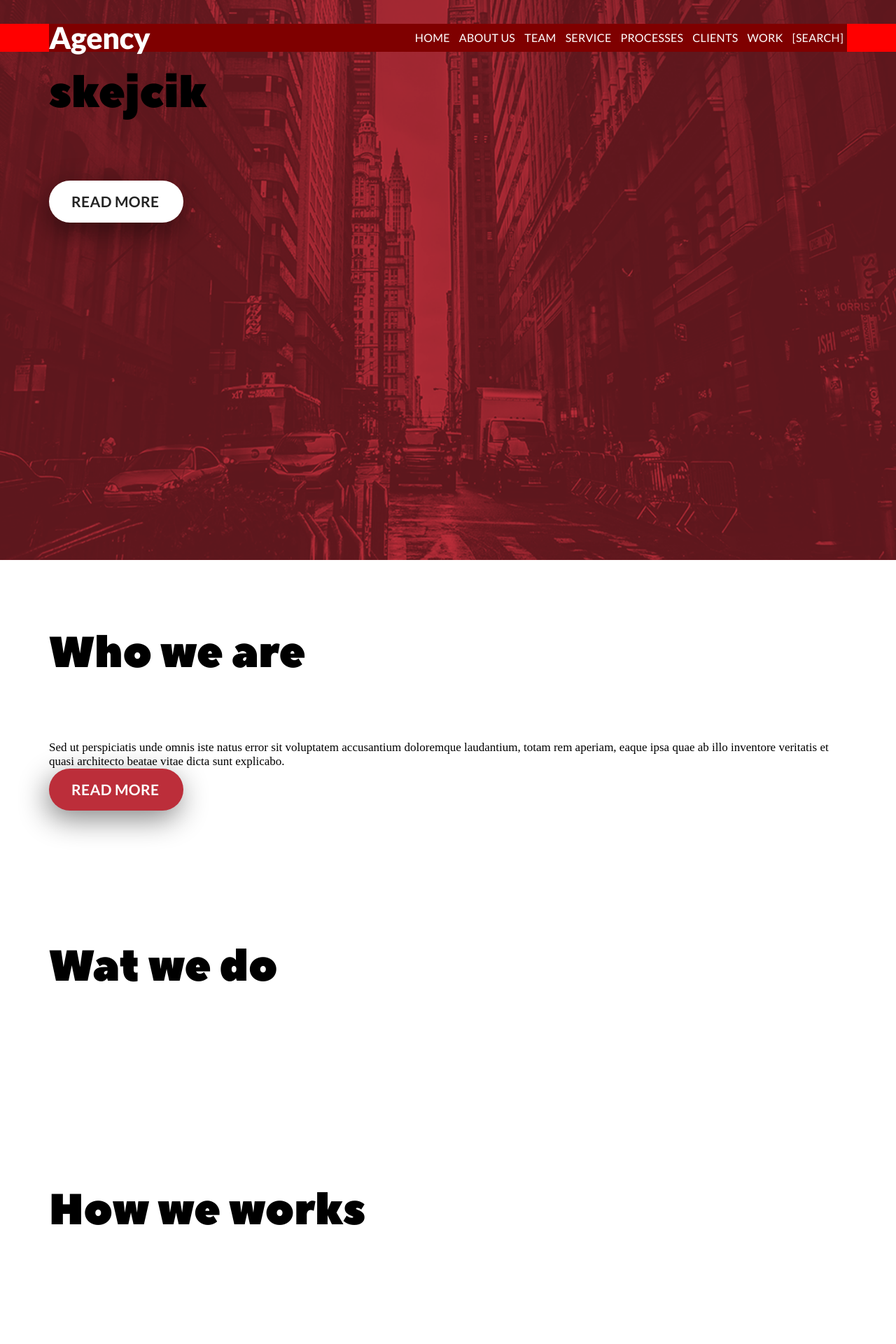
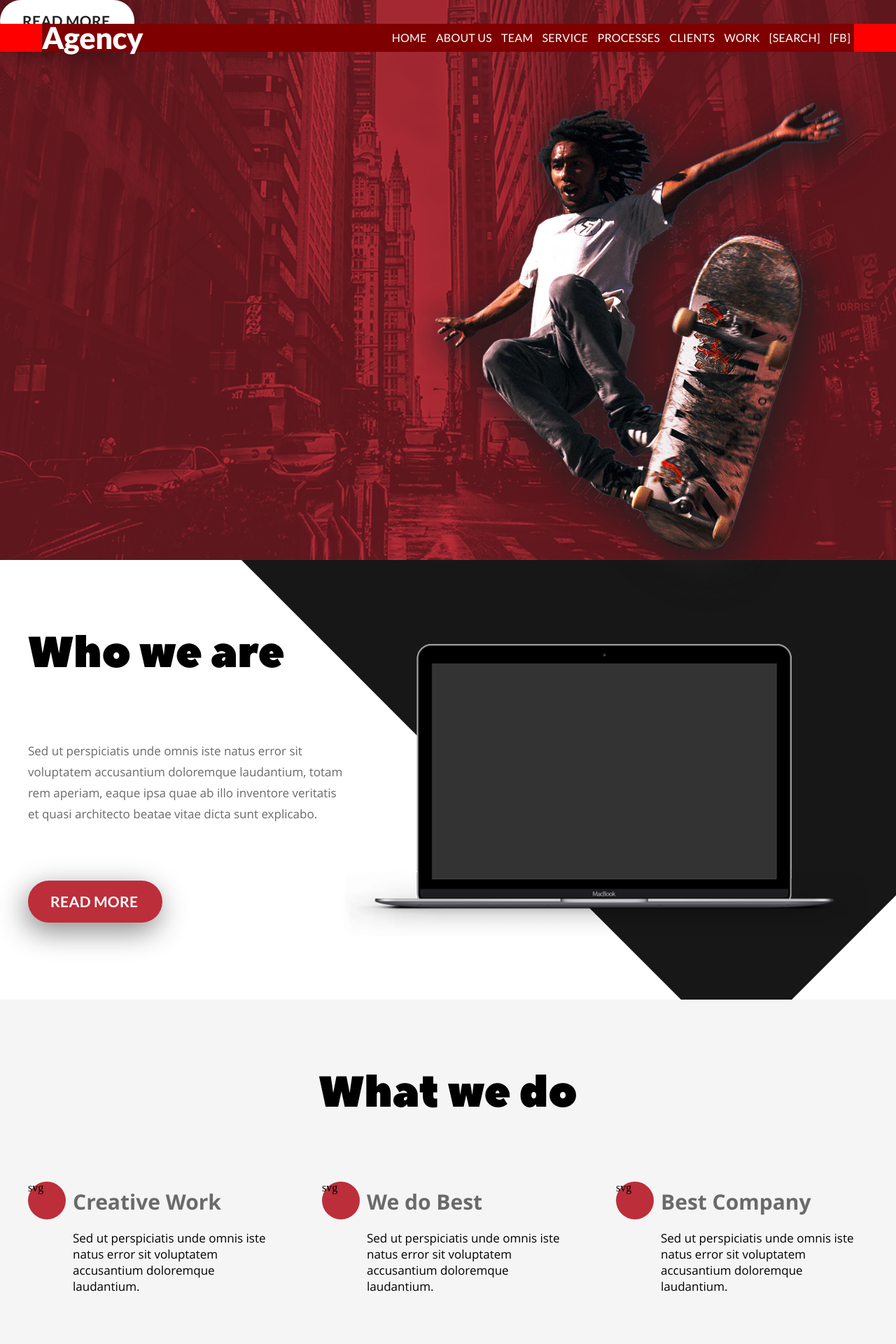
Before and after one commit to andfra1/wwdc37, a PHP site: page / in a window 1280 px wide. Shown: the top 1920 px of the page at 70% size. Run offline with PHP 8.4, Linux system fonts and the light colour scheme.

Commit message:
updated intro, section1, section2, footer

```diff
--- a/dist/css/main.css
+++ b/dist/css/main.css
@@ -6,6 +6,8 @@
   -moz-box-sizing: border-box;
   box-sizing: border-box;
   -webkit-text-size-adjust: 100%;
+  text-rendering: optimizeLegibility;
+  -webkit-font-smoothing: antialiased;
   font-size: 16px;
   font-weight: 400; }
 
@@ -105,7 +107,8 @@
   background-color: red;
   z-index: 666; }
   header .wrapper {
-    max-width: 1200px; }
+    max-width: 1600px;
+    padding: 0 60px; }
     header .wrapper .content {
       display: -webkit-box;
       display: -webkit-flex;
@@ -188,6 +191,26 @@
       height: 100%;
       position: relative; }
 
+.intro {
+  position: absolute;
+  top: 0;
+  left: 0;
+  width: 100%;
+  height: 100%; }
+  .intro__image {
+    position: absolute;
+    top: 61%;
+    right: 0;
+    -webkit-transform: translate(0, -50%);
+    -moz-transform: translate(0, -50%);
+    -ms-transform: translate(0, -50%);
+    -o-transform: translate(0, -50%);
+    transform: translate(0, -50%);
+    width: 867px;
+    max-width: 55%;
+    height: auto;
+    z-index: 2; }
+
 .btn {
   position: relative;
   display: block;
@@ -195,6 +218,7 @@
   height: 100%;
   position: relative;
   width: 192px;
+  height: auto;
   -webkit-box-shadow: -4px 12px 40px rgba(0, 1, 1, 0.47);
   -moz-box-shadow: -4px 12px 40px rgba(0, 1, 1, 0.47);
   box-shadow: -4px 12px 40px rgba(0, 1, 1, 0.47);
@@ -261,10 +285,91 @@
   background-image: url("../../img/bg.png");
   height: 100vh; }
 
-.category6__header {
+.content.category1 {
+  font-size: 0; }
+  .content.category1:before {
+    content: '';
+    position: absolute;
+    display: block;
+    width: 1000px;
+    height: 1000px;
+    background-color: #171717;
+    -webkit-transform: rotate(45deg);
+    -moz-transform: rotate(45deg);
+    -ms-transform: rotate(45deg);
+    -o-transform: rotate(45deg);
+    transform: rotate(45deg);
+    top: -590px;
+    left: 43%; }
+  .content.category1 .content__item {
+    position: relative;
+    font-size: 0;
+    display: inline-block; }
+    .content.category1 .content__item:first-of-type {
+      max-width: 450px;
+      vertical-align: top; }
+    .content.category1 .content__item:last-of-type {
+      max-width: 750px;
+      vertical-align: bottom; }
+    .content.category1 .content__item > .btn {
+      margin-top: 80px; }
+    .content.category1 .content__itemImage.imageSection1 {
+      width: 757px;
+      max-width: 100%;
+      height: auto;
+      margin-top: 30px; }
+
+.content.category2 h1 {
   text-align: center; }
 
-.contact {
+.content.category2 .box {
+  -webkit-box-pack: justify;
+  -webkit-justify-content: space-between;
+  -moz-box-pack: justify;
+  -ms-flex-pack: justify;
+  justify-content: space-between;
+  margin: -70px 0; }
+  .content.category2 .box__item {
+    padding-left: 64px;
+    margin: 80px 0;
+    width: 30%;
+    min-width: 300px; }
+    .content.category2 .box__itemIcon {
+      top: -8px;
+      left: 0;
+      height: 54px;
+      width: 54px;
+      -webkit-border-radius: 50%;
+      -moz-border-radius: 50%;
+      border-radius: 50%;
+      background-color: #bc2e3a; }
+    .content.category2 .box__itemName {
+      font-size: 30px;
+      color: #6a6a6a; }
+
+.section--footer {
+  background-repeat: no-repeat;
+  background-position: center center;
+  -moz-background-size: cover;
+  background-size: cover;
+  background-image: url("../../img/footerbg.png"); }
+  .section--footer:before {
+    content: '';
+    position: absolute;
+    display: block;
+    top: 0;
+    left: 0;
+    width: 100%;
+    height: 100%;
+    background-color: rgba(0, 0, 0, 0.9); }
+
+.content.category6 {
+  color: #fff; }
+  .content.category6 h1 {
+    text-align: center;
+    color: #6a6a6a; }
+
+.box {
   font-size: 0;
   display: -webkit-box;
   display: -webkit-flex;
@@ -280,31 +385,31 @@
   -webkit-flex-wrap: wrap;
   -ms-flex-wrap: wrap;
   flex-wrap: wrap; }
-  .contact__item {
+  .box__item {
     padding-left: 54px;
     position: relative;
     display: inline-block;
     margin: 15px; }
-    .contact__itemIcon {
+    .box__itemIcon {
       position: absolute;
       top: 0;
       left: 0;
       height: 100%;
       width: 54px;
       display: block; }
-    .contact__itemName, .contact__itemData {
+    .box__itemName, .box__itemData {
       display: block;
       width: 100%;
       font-family: 'open_sans'; }
-    .contact__itemName {
+    .box__itemName {
       font-size: 22px;
       font-weight: 700;
       margin-bottom: 20px; }
-      .contact__itemName:first-letter {
+      .box__itemName:first-letter {
         text-transform: uppercase; }
-    .contact__itemData {
+    .box__itemData {
       font-size: 17px; }
-      .contact__itemData a, .contact__itemData span {
+      .box__itemData a, .box__itemData span {
         display: block; }
 
 main {
@@ -312,14 +417,20 @@
 
 .section {
   position: relative;
-  padding: 90px 0; }
+  padding: 90px 0;
+  overflow: hidden; }
+  .section:first-of-type {
+    overflow: visible; }
   .section:last-of-type {
     padding-bottom: 50px; }
+  .section:nth-child(2n+1) {
+    background-color: #f5f5f5; }
 
 .wrapper {
-  max-width: 1200px;
+  max-width: 1260px;
   margin: 0 auto;
-  padding: 0 30px; }
+  padding: 0 30px;
+  position: relative; }
 
 h1,
 h2,
@@ -344,7 +455,11 @@
   font-size: 1rem; }
 
 p {
-  font-size: 1.7rem; }
+  font-size: 1.7rem;
+  font-family: 'open_sans';
+  color: #6a6a6a;
+  line-height: 30px;
+  margin: 30px 0; }
 
 button {
   cursor: pointer; }
--- a/index.php
+++ b/index.php
@@ -12,7 +12,8 @@
 
 <?php
 /*content here!*/
-$data = [
+$data =
+[
   'menu' => [
     'HOME',
     'ABOUT US',
@@ -24,13 +25,39 @@
   ],
   'header' => [
     'section1' => 'Who we are',
-    'section2' => 'Wat we do',
+    'section2' => 'What we do',
     'section3' => 'How we works',
     'section4' => 'Our creative team',
     'section5' => 'What client says',
     'section6' => 'Get in touch',
   ],
   'button' => 'read more',
+  'whatwedo' => [
+    'Creative Work' => [
+      'icon' => 'svg',
+      'data' => 'Sed ut perspiciatis unde omnis iste natus error sit voluptatem accusantium doloremque laudantium.'
+    ],
+    'We do Best' => [
+      'icon' => 'svg',
+      'data' => 'Sed ut perspiciatis unde omnis iste natus error sit voluptatem accusantium doloremque laudantium.'
+    ],
+    'Best Company' => [
+      'icon' => 'svg',
+      'data' => 'Sed ut perspiciatis unde omnis iste natus error sit voluptatem accusantium doloremque laudantium.'
+    ],
+    'Nice Idea' => [
+      'icon' => 'svg',
+      'data' => 'Sed ut perspiciatis unde omnis iste natus error sit voluptatem accusantium doloremque laudantium.'
+    ],
+    'Professional' => [
+      'icon' => 'svg',
+      'data' => 'Sed ut perspiciatis unde omnis iste natus error sit voluptatem accusantium doloremque laudantium.'
+    ],
+    'Great Services' => [
+      'icon' => 'svg',
+      'data' => 'Sed ut perspiciatis unde omnis iste natus error sit voluptatem accusantium doloremque laudantium.'
+    ]
+  ],
   'contact' => [
     'email' => [
       'icon' => 'svg',
@@ -53,14 +80,13 @@
         '<span>My Country 123456</span>'
       ]
     ]
-
-
   ]
 ];
 
 $header = $data['header'];
 $menu = $data['menu'];
 $button = $data['button'];
+$box = $data['whatwedo'];
 $contact = $data['contact'];
 ?>
 
@@ -90,6 +116,11 @@
                       [search]
                     </a>
                   </li>
+                  <li class="menu__item">
+                    <a href="#" class="menu__itemLink">
+                      [fb]
+                    </a>
+                  </li>
             </ul>
           </nav>
         </div>
@@ -97,23 +128,18 @@
     </header>
     <main>
       <section class="section section--firstBg">
-        <div class="wrapper">
-          <div class="content">
             <div class="intro">
-              <h1 class="intro__header">
-                skejcik
-              </h1>
+              <img src="img/skate.png" alt="skate" class="intro__image">
               <a href="#" class="btn" data-text="<?= $button; ?>">
                 <?= $button; ?>
               </a>
             </div>
-          </div>
-        </div>
       </section>
       <section class="section">
         <div class="wrapper">
           <div class="content category1">
-            <h1 class="header category1__header">
+          <div class="content__item">
+          <h1>
               <?= $header['section1']; ?>
             </h1>
             <p>
@@ -124,21 +150,45 @@
               <?= $button; ?>
             </a>
           </div>
+          <div class="content__item">
+            <img src="img/pc.png" alt="pc" class="content__itemImage imageSection1">
+          </div>
+
+          </div>
         </div>
       </section>
       <section class="section">
         <div class="wrapper">
           <div class="content category2">
-            <h1 class="header category2__header">
+            <h1>
               <?= $header['section2']; ?>
             </h1>
+            <div class="box">
+            <?php
+            foreach( $box as $key => $val ) :
+          ?>
+              <div class="box__item">
+                <div class="box__itemIcon">
+                  <?= $val['icon'] ?>
+                </div>
+                <div class="box__itemName">
+                  <?= $key ?>
+                </div>
+                <div class="box__itemData">
+                  <?= $val['data'] ?>
+                </div>
+              </div>
+              <?php
+            endforeach;
+          ?>
+          </div>
           </div>
         </div>
       </section>
       <section class="section">
         <div class="wrapper">
           <div class="content category3">
-            <h1 class="header category3__header">
+            <h1>
               <?= $header['section3']; ?>
             </h1>
           </div>
@@ -147,7 +197,7 @@
       <section class="section">
         <div class="wrapper">
           <div class="content category4">
-            <h1 class="header category4__header">
+            <h1>
               <?= $header['section4']; ?>
             </h1>
           </div>
@@ -156,31 +206,31 @@
       <section class="section">
         <div class="wrapper">
           <div class="content category5">
-            <h1 class="header category5__header">
+            <h1>
               <?= $header['section5']; ?>
             </h1>
           </div>
         </div>
       </section>
     </main>
-    <section class="section">
+    <section class="section section--footer">
       <div class="wrapper">
         <div class="content category6">
-          <h1 class="header category6__header">
+          <h1>
             <?= $header['section6']; ?>
           </h1>
-          <div class="contact">
+          <div class="box">
             <?php
             foreach( $contact as $key => $val ) :
           ?>
-              <div class="contact__item">
-                <div class="contact__itemIcon">
+              <div class="box__item">
+                <div class="box__itemIcon">
                   <?= $val['icon'] ?>
                 </div>
-                <div class="contact__itemName">
+                <div class="box__itemName">
                   <?= $key ?>
                 </div>
-                <div class="contact__itemData">
+                <div class="box__itemData">
                   <?php
                 foreach( $val['data'] as $content => $value ) {
                   echo $value;
--- a/src/scss/_contact.scss
+++ b/src/scss/_box.scss
@@ -1,4 +1,4 @@
-.contact {
+.box {
   font-size: 0;
   display: flex;
   justify-content: space-around;
--- a/src/scss/_button.scss
+++ b/src/scss/_button.scss
@@ -1,7 +1,8 @@
 .btn {
   position: relative;
   @include linkAsBlock;
-  width: 192px; //height: 54px;
+  width: 192px;
+  height: auto;
   box-shadow: -4px 12px 40px rgba(0, 1, 1, 0.47);
   background-color: $light;
   border-radius: 30px;
--- a/src/scss/_header.scss
+++ b/src/scss/_header.scss
@@ -5,7 +5,8 @@
   background-color: red;
   z-index: 666;
   .wrapper {
-    max-width: 1200px;
+    max-width: 1600px;
+    padding: 0 60px;
     .content {
       display: flex;
       justify-content: space-between;
--- /dev/null
+++ b/src/scss/_intro.scss
@@ -0,0 +1,17 @@
+.intro {
+  position: absolute;
+  top:0;
+  left: 0;
+  width: 100%;
+  height: 100%;
+  &__image {
+    position: absolute;
+    top: 61%;
+    right: 0;
+    transform: translate(0, -50%);
+    width: 867px;
+    max-width: 55%;
+    height: auto;
+    z-index: 2;
+  }
+}
--- /dev/null
+++ b/src/scss/_section1.scss
@@ -0,0 +1,42 @@
+.content.category1 {
+  font-size: 0;
+  // display: flex;
+  // justify-content: space-between;
+  // align-content: center;
+  &:before {
+    @include pseudoAbsolute;
+    width: 1000px;
+    height: 1000px;
+    background-color: $darken2;
+    transform: rotate(45deg);
+    top: -590px;
+    left: 43%;
+  }
+  .content {
+    &__item {
+      position: relative;
+      font-size: 0;
+      display: inline-block;
+      &:first-of-type {
+        max-width: 450px;
+        vertical-align: top;
+      }
+      &:last-of-type {
+        // display: flex;
+        // align-content: center;
+        // justify-content: center;
+        max-width: 750px;
+        vertical-align: bottom;
+      }
+      &>.btn {
+        margin-top: 80px;
+      }
+      &Image.imageSection1 {
+        width: 757px;
+        max-width: 100%;
+        height: auto;
+        margin-top: 30px;
+      }
+    }
+  }
+}
--- /dev/null
+++ b/src/scss/_section2.scss
@@ -0,0 +1,27 @@
+.content.category2 {
+  h1 {
+    text-align: center;
+  }
+  .box {
+    justify-content: space-between;
+    margin: -70px 0;
+    &__item {
+      padding-left: 64px;
+      margin: 80px 0;
+      width: 30%;
+      min-width: 300px;
+      &Icon {
+        top: -8px;
+        left: 0;
+        height: 54px;
+        width: 54px;
+        border-radius: 50%;
+        background-color: $warn;
+      }
+      &Name {
+        font-size: 30px;
+        color: $darkenLight;
+      }
+    }
+  }
+}
--- a/src/scss/_section6.scss
+++ b/src/scss/_section6.scss
@@ -1,3 +1,20 @@
-.category6__header {
-  text-align: center;
+.section--footer {
+  @include bgImg;
+  background-image: url('../../img/footerbg.png');
+  &:before {
+    @include pseudoAbsolute;
+    top: 0;
+    left: 0;
+    width: 100%;
+    height: 100%;
+    background-color: rgba($dark, 0.9);
+  }
 }
+
+.content.category6 {
+  color: $light;
+  h1 {
+    text-align: center;
+    color: $darkenLight;
+  }
+}
--- a/src/scss/main.scss
+++ b/src/scss/main.scss
@@ -6,12 +6,16 @@
 @import 'header';
 @import 'menu';
 
+@import 'intro';
+
 @import 'button';
 
 @import 'sections';
+@import 'section1';
+@import 'section2';
 @import 'section6';
 
-@import 'contact';
+@import 'box';
 
 @import 'static/globals';
 @import 'static/rwd';
--- a/src/scss/static/_globals.scss
+++ b/src/scss/static/_globals.scss
@@ -5,15 +5,23 @@
 .section {
   position: relative;
   padding: 90px 0;
+  overflow: hidden;
+  &:first-of-type{
+    overflow: visible;
+  }
   &:last-of-type {
     padding-bottom: 50px;
+  }
+  &:nth-child(2n+1) {
+    background-color: $light2;
   }
 }
 
 .wrapper {
-  max-width: 1200px;
+  max-width: 1260px;
   margin: 0 auto;
   padding: 0 30px;
+  position: relative;
 }
 
 h1,
@@ -45,6 +53,10 @@
 
 p {
   font-size: 1.7rem;
+  font-family: 'open_sans';
+  color: $darkenLight;
+  line-height: 30px;
+  margin: 30px 0;
 }
 
 button {
--- a/src/scss/static/_mixins.scss
+++ b/src/scss/static/_mixins.scss
@@ -42,3 +42,9 @@
   top: -1000px;
   left: -1000px;
 }
+
+@mixin pseudoAbsolute {
+  content: '';
+  position: absolute;
+  display: block;
+}
--- a/src/scss/static/_reset.scss
+++ b/src/scss/static/_reset.scss
@@ -4,6 +4,8 @@
   border: 0;
   box-sizing: border-box;
   -webkit-text-size-adjust: 100%;
+  text-rendering:optimizeLegibility;
+  -webkit-font-smoothing:antialiased;
   font-size: 16px;
   font-weight: 400;
 }
--- a/src/scss/static/_vars.scss
+++ b/src/scss/static/_vars.scss
@@ -1,5 +1,8 @@
 /*colors*/
 $light: #fff;
+$light2: #f5f5f5;
 $dark: #000;
 $darken: #242424;
+$darken2: #171717;
+$darkenLight: #6a6a6a;
 $warn: #bc2e3a;
```
Also changed, not shown: img/footerbg.png (added), img/pc.png (added), img/skate.png (renamed from img/header-skate.png).
